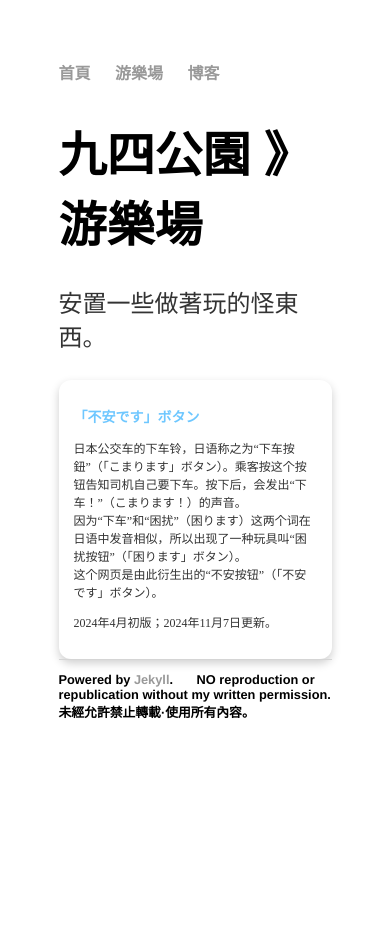
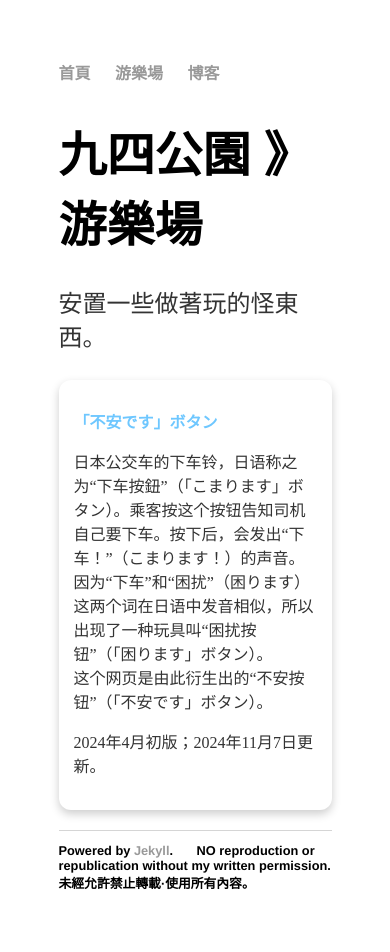
Before and after one commit to 9and4/9and4.github.io, a Jekyll site: the page built from projects/index.html, in a window 390 px wide. Built offline with Jekyll 4.4.1, drawn with Linux system fonts in a browser that asks for light colours; before the commit the page ends 900 px from its top, so only the background shows below that.

Commit message:
Update main.css 項目盒子中的文字字號調整到16px；盒子与底部边线设置20px距离

```diff
--- a/css/main.css
+++ b/css/main.css
@@ -75,13 +75,14 @@ ul.posts li {
   .project-box {
     padding: 15px;
     margin-top: 20px;
+    margin-bottom: 20px;
   }
 
   .project-box p {
-    font-size: 12px;
+    font-size: 16px;
   }
 
   .project-box a {
-    font-size: 14px;
+    font-size: 16px;
   }
 }
```
